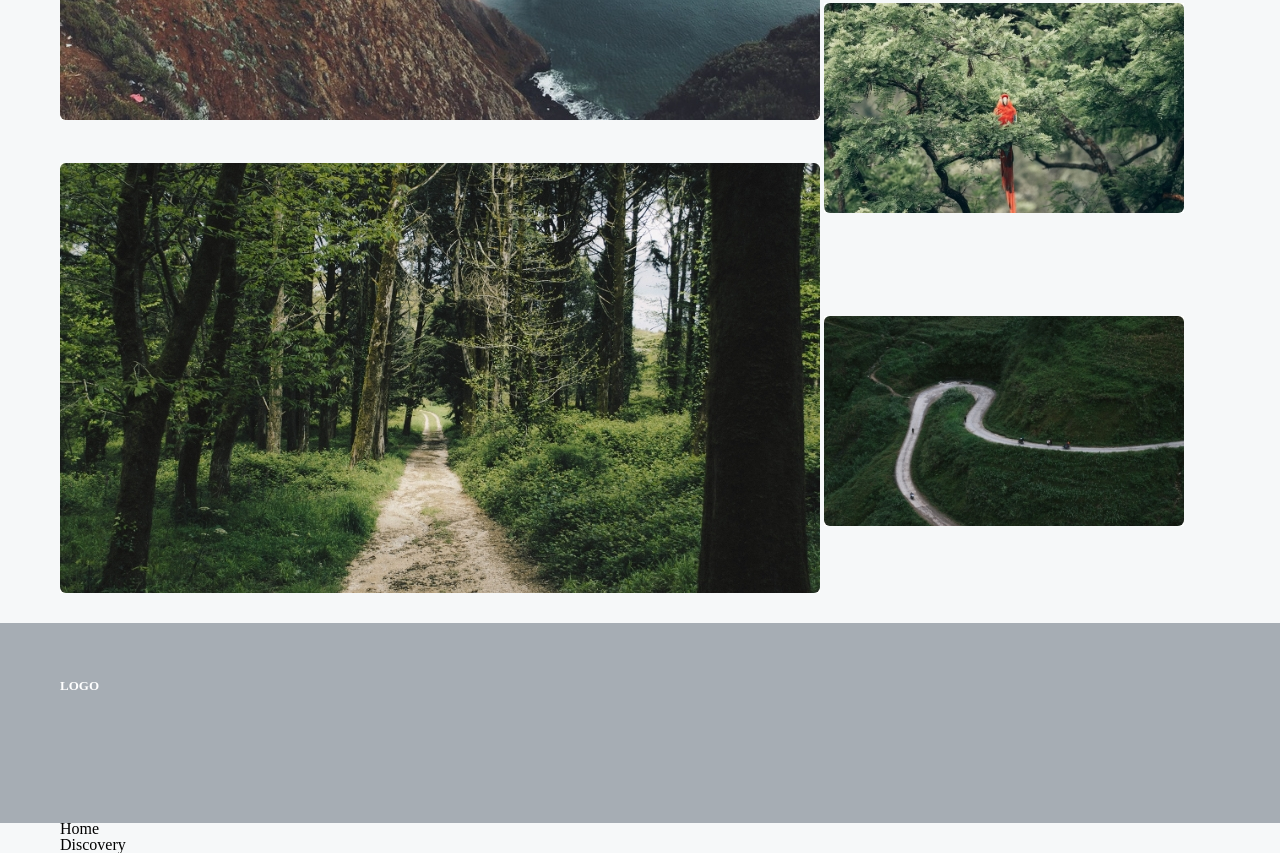
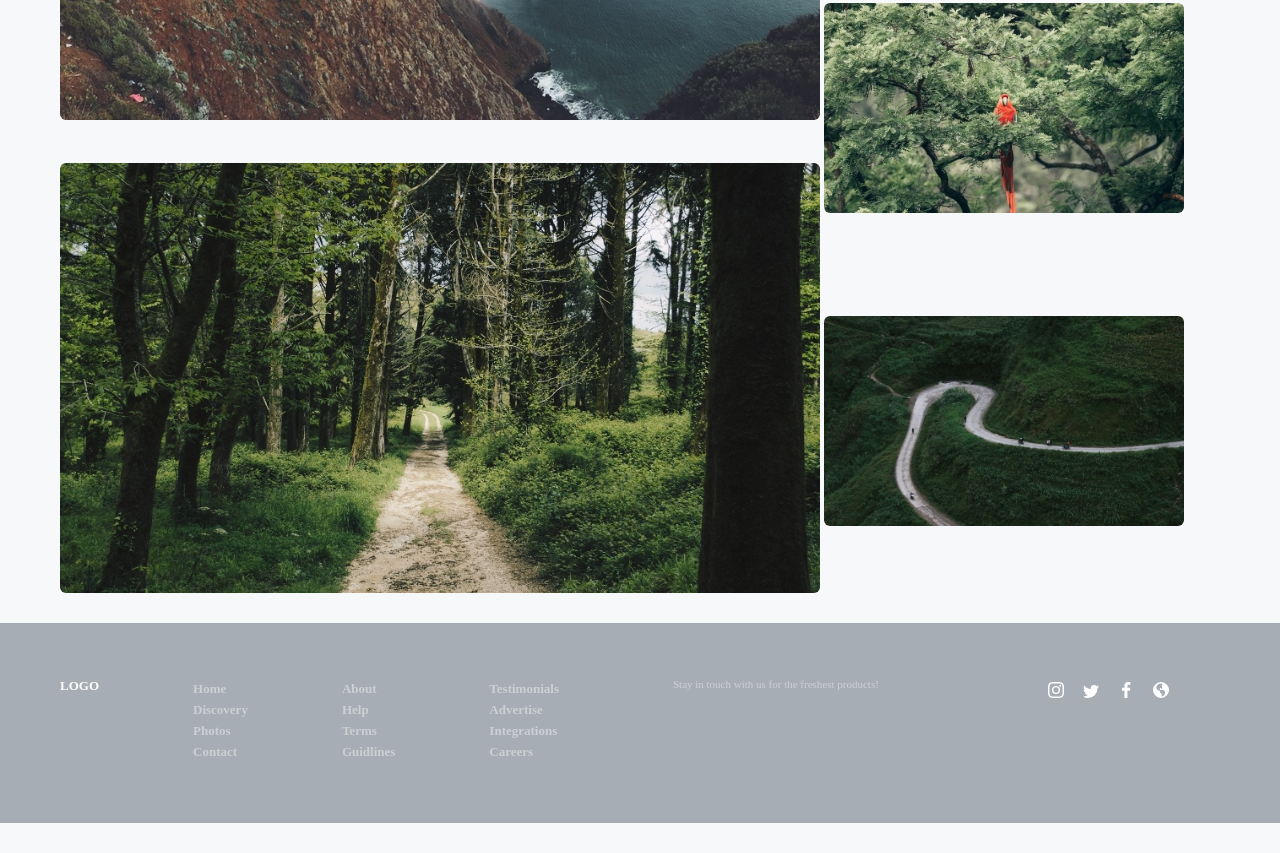
Before and after one commit to zviadkarkashadze/zviad-karkashadze-davaleba-5, a plain HTML site: page index.html in a window 1280 px wide. Shown: the part 917-1770 px from the top of the page. After the commit the page ends 1740 px from the top, so only its background shows below. Drawn offline with nearby package versions, Linux system fonts and the light colour scheme.

Commit message:
finished work

```diff
--- a/css/style.css
+++ b/css/style.css
@@ -25,7 +25,7 @@ body {
 	background-color: white;
 	top: 0;
 	left: 0;
-	width: 1440px;
+	width: 100%;
 	z-index: 100;
   height: 50px;
 }
@@ -169,8 +169,61 @@ body {
   vertical-align: top;
   margin-right: 90px;
 }
-.footerul {
+.footerul1 {
+	display: inline-block;
+	vertical-align: top;
+  padding-top: 59px;
+}
+.footerli {
+	margin-bottom: 8px;
+}
+.footerparagraph {
+	font-size: 13px;
+	color: #CBD0D3;
+	font-weight: bold;
+}
+.footerul2 {
+	display: inline-block;
+	vertical-align: top;
+  padding-top: 59px;
+  margin-left: 90px;
+}
+.footerul3 {
+	display: inline-block;
+	vertical-align: top;
+  padding-top: 59px;
+  margin-left: 90px;
+}
+.footerparagraph2 {
 	display: inline-block;
 	vertical-align: top;
   padding-top: 56px;
+  margin-left: 110px;
+  font-size: 11px;
+  color: #CBD0D3;
 }
+.footerdivicons {
+	width: 300px;
+	height: 25px;
+	display: inline-block;
+}
+.instagram {
+	display: inline-block;
+	margin-left: 165px;
+	margin-right: 15px;
+	padding-top: 59px;
+}
+.twitter {
+  display: inline-block;
+	margin-right: 15px;
+	padding-top: 59;
+}
+.fb {
+	display: inline-block;
+	margin-right: 15px;
+	padding-top: 59;
+}
+.web {
+	display: inline-block;
+	padding-top: 59;
+}
--- a/index.html
+++ b/index.html
@@ -52,19 +52,6 @@
     	       </div>
     	       <div class="divbox">
     	       <div class="image-wraper">
-    	        <img src="images/3.jpg" alt="lake">
-    	        <p class="text-image">Dolore magna aliqua</p>
-    	        </div>
-    	        <div class="textdiv">
-    	        <p class="paragraph1">
-    	       	Lorem ipsum dolor sit amet, ipsum labitur lucilius mel id, ad has appareat.
-    	        </p></div>
-    	        <div class="date">
-             	  <img class="timeicon" src="images/time.svg" alt="time">
-             	  <p class="textdate">2m ago</p></div>
-    	       </div>
-    	       <div class="divbox">
-    	       <div class="image-wraper">
     	        <img src="images/1.jpg" alt="lake">
     	        <p class="text-image">Morbi eleifend a libero</p>
     	        </div>
@@ -75,6 +62,19 @@
     	        <div class="date">
              	  <img class="timeicon" src="images/time.svg" alt="time">
              	  <p class="textdate">1h ago</p></div>
+    	       </div>
+    	       <div class="divbox">
+    	       <div class="image-wraper">
+    	        <img src="images/2.jpg" alt="lake">
+    	        <p class="text-image">Morbi eleifend a libero</p>
+    	        </div>
+    	        <div class="textdiv">
+    	        <p class="paragraph1">
+    	       	Lorem ipsum dolor sit amet, ipsum labitur lucilius mel id, ad has appareat.
+    	        </p></div>
+    	        <div class="date">
+             	  <img class="timeicon" src="images/time.svg" alt="time">
+             	  <p class="textdate">3h ago</p></div>
     	       </div>
              </div>
     </section>
@@ -98,13 +98,48 @@
     <footer class="footer">
     	<div class="footerwraper">
     	  <p class="footerlogo">LOGO</p>
-    	  <p>
-    		  Home
-    	  </p>
-    	  <p>
-    	  	Discovery
-    	  </p>
-      </div>
+    	    <ul class="footerul1">
+    	    	<li class="footerli">
+    	    		<p class="footerparagraph">Home</p>
+    	    		<li class="footerli">
+    	    		<p class="footerparagraph">Discovery</p>
+    	    		<li class="footerli">
+    	    		<p class="footerparagraph">Photos</p>
+    	    		<li class="footerli">
+    	    		<p class="footerparagraph">Contact</p>
+    	    	</li>
+    	    </ul>
+    	    <ul class="footerul2">
+    	    	<li class="footerli">
+    	    		<p class="footerparagraph">About</p>
+    	    		<li class="footerli">
+    	    		<p class="footerparagraph">Help</p>
+    	    		<li class="footerli">
+    	    		<p class="footerparagraph">Terms</p>
+    	    		<li class="footerli">
+    	    		<p class="footerparagraph">Guidlines</p>
+    	    	</li>
+    	    </ul>
+    	    <ul class="footerul3">
+    	    	<li class="footerli">
+    	    		<p class="footerparagraph">Testimonials</p>
+    	    		<li class="footerli">
+    	    		<p class="footerparagraph">Advertise</p>
+    	    		<li class="footerli">
+    	    		<p class="footerparagraph">Integrations</p>
+    	    		<li class="footerli">
+    	    		<p class="footerparagraph">Careers</p>
+    	    	</li>
+    	    </ul>
+    	    <p class="footerparagraph2">Stay in touch with us for the freshest products!</p>
+    	    <div class="footerdivicons">
+    	    	<img class="instagram" src="images/instagram.svg" alt="instagram">
+    	    	<img class="twitter" src="images/Path 2.svg" alt="twitter">
+    	    	<img class="fb" src="images/facebook.svg" alt="facebook">
+    	    	<img class="web" src="images/web.svg" alt="web">
+    	    </div>
+       </div>
+
     </footer>
 </body>
 </html>
```
